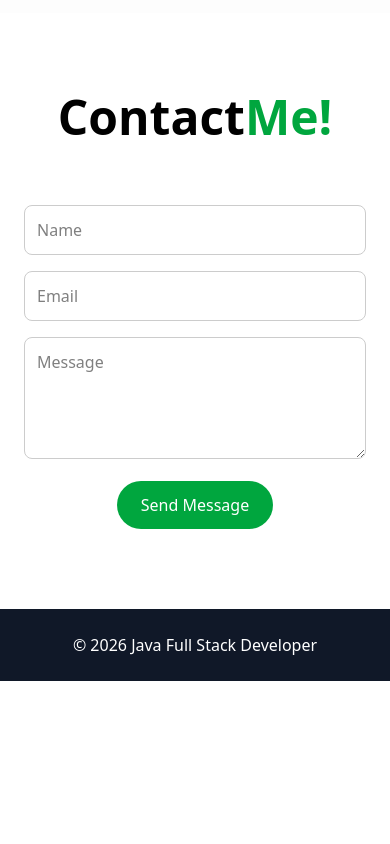
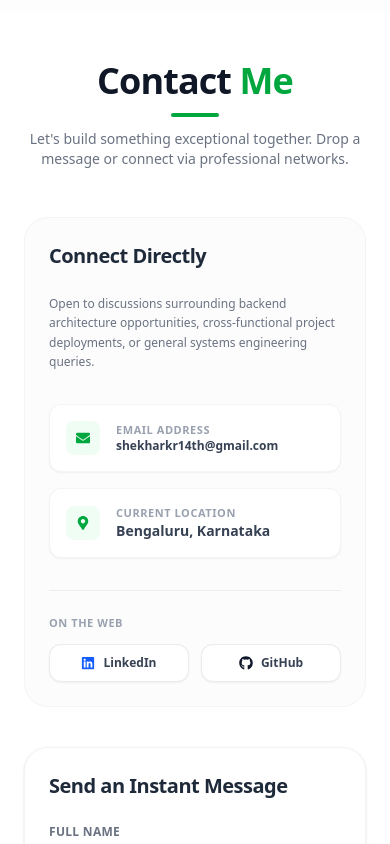
Before and after one commit to Shekharkumar07/Portfolio, a React (Vite) app: page /contact in a window 390 px wide. Shown: the part 6020-6864 px from the top of the page. Before the commit the page ends 6701 px from the top, so only its background shows below. Built offline with nearby package versions, Linux system fonts and the light colour scheme.

Commit message:
Enhance Contact component with form handling
Added state management for form inputs and submission handling. Updated the layout and structure of the contact form.

```diff
--- a/src/components/Contact.jsx
+++ b/src/components/Contact.jsx
@@ -1,37 +1,177 @@
-import React from "react";
+import React, { useState } from "react";
+import {
+  FaEnvelope,
+  FaLinkedin,
+  FaGithub,
+  FaMapMarkerAlt,
+  FaPaperPlane
+} from "react-icons/fa";
+
 export default function Contact() {
+  const [formData, setFormData] = useState({
+    name: "",
+    email: "",
+    message: ""
+  });
+
+  const handleChange = (e) => {
+    setFormData({
+      ...formData,
+      [e.target.name]: e.target.value
+    });
+  };
+
+  const handleSubmit = (e) => {
+    e.preventDefault();
+    // Connect your favorite backend handler or email service here (e.g., EmailJS, Formspree, or local API)
+    console.log("Form Submitted Successfully:", formData);
+    alert("Thank you for reaching out! I will get back to you as soon as possible.");
+    setFormData({ name: "", email: "", message: "" });
+  };
+
   return (
-    <section id="contact" className="py-20 text-center">
-     <h2 className="text-5xl font-bold text-center mb-16">
-        Contact<span className="text-green-600">Me!</span>
+    <section id="contact" className="pt-12 pb-16 bg-white">
+      <div className="max-w-6xl mx-auto px-6">
+
+        {/* ================= HEADER SECTION ================= */}
+        <div className="text-center mb-12">
+          <h2 className="text-4xl font-extrabold text-gray-900 tracking-tight">
+            Contact <span className="text-green-600">Me</span>
           </h2>
+          <div className="w-12 h-1 bg-green-600 mx-auto mt-3 rounded-full"></div>
+          <p className="text-gray-500 text-sm mt-3 max-w-md mx-auto">
+            Let's build something exceptional together. Drop a message or connect via professional networks.
+          </p>
+        </div>
 
-      <form className="max-w-xl mx-auto space-y-4 px-6">
+        {/* ================= TWO-COLUMN SYMMETRIC GRID ================= */}
+        <div className="grid lg:grid-cols-5 gap-10 items-stretch max-w-5xl mx-auto">
+
+          {/* LEFT SIDEBAR: DIRECT DIRECTORIES & CHANNELS (2/5 Width) */}
+          <div className="lg:col-span-2 bg-gray-50/50 rounded-3xl p-6 md:p-8 border border-gray-100 flex flex-col justify-between">
+            <div className="space-y-6">
+              <h3 className="text-xl font-bold text-gray-800 tracking-tight">
+                Connect Directly
+              </h3>
+              <p className="text-gray-500 text-xs leading-relaxed">
+                Open to discussions surrounding backend architecture opportunities, cross-functional project deployments, or general systems engineering queries.
+              </p>
+
+              <div className="space-y-4 pt-2">
+                {/* Email Channel */}
+                <a
+                  href="mailto:shekharkr14th@gmail.com"
+                  className="flex items-center space-x-4 bg-white p-4 rounded-xl border border-gray-100 shadow-xs hover:border-green-500/30 transition group"
+                >
+                  <span className="text-green-600 bg-green-50 p-2.5 rounded-lg text-sm transition group-hover:bg-green-600 group-hover:text-white">
+                    <FaEnvelope />
+                  </span>
+                  <div>
+                    <h4 className="text-[11px] font-bold text-gray-400 uppercase tracking-wider">Email Address</h4>
+                    <p className="text-gray-700 font-semibold text-xs sm:text-sm">shekharkr14th@gmail.com</p>
+                  </div>
+                </a>
+
+                {/* Location Channel */}
+                <div className="flex items-center space-x-4 bg-white p-4 rounded-xl border border-gray-100 shadow-xs">
+                  <span className="text-green-600 bg-green-50 p-2.5 rounded-lg text-sm">
+                    <FaMapMarkerAlt />
+                  </span>
+                  <div>
+                    <h4 className="text-[11px] font-bold text-gray-400 uppercase tracking-wider">Current Location</h4>
+                    <p className="text-gray-700 font-semibold text-sm">Bengaluru, Karnataka</p>
+                  </div>
+                </div>
+              </div>
+            </div>
+
+            {/* Social Anchor Pillars */}
+            <div className="mt-8 lg:mt-0 border-t border-gray-200/60 pt-6">
+              <span className="text-[11px] font-bold text-gray-400 uppercase tracking-wider block mb-3">On the Web</span>
+              <div className="flex gap-3">
+                <a
+                  href="https://linkedin.com/in/shekharkumar14"
+                  target="_blank"
+                  rel="noopener noreferrer"
+                  className="flex-1 flex items-center justify-center gap-2 bg-white text-gray-700 font-semibold text-xs py-2.5 px-4 rounded-xl border border-gray-200/80 hover:bg-slate-50 transition shadow-xs"
+                >
+                  <FaLinkedin className="text-blue-600 text-sm" /> LinkedIn
+                </a>
+                <a
+                  href="https://github.com/Shekharkumar07"
+                  target="_blank"
+                  rel="noopener noreferrer"
+                  className="flex-1 flex items-center justify-center gap-2 bg-white text-gray-700 font-semibold text-xs py-2.5 px-4 rounded-xl border border-gray-200/80 hover:bg-slate-50 transition shadow-xs"
+                >
+                  <FaGithub className="text-slate-900 text-sm" /> GitHub
+                </a>
+              </div>
+            </div>
+
+          </div>
+
+          {/* RIGHT SIDEBAR: HIGHLY REFINE INTEGRATED FORM (3/5 Width) */}
+          <div className="lg:col-span-3 bg-white border border-gray-100 rounded-3xl p-6 md:p-8 shadow-sm">
+            <h3 className="text-xl font-bold text-gray-800 tracking-tight mb-6">
+              Send an Instant Message
+            </h3>
+
+            <form onSubmit={handleSubmit} className="space-y-4">
+              {/* Name Input Field */}
+              <div>
+                <label className="text-xs font-bold text-gray-500 block mb-1.5 uppercase tracking-wide">Full Name</label>
                 <input
                   type="text"
-          placeholder="Name"
-          className="w-full border border-[#ccc] p-3 rounded-lg
-          outline-none focus:ring-2 focus:ring-green-600 transition"
+                  name="name"
+                  value={formData.name}
+                  onChange={handleChange}
+                  required
+                  placeholder="John Doe"
+                  className="w-full bg-gray-50/50 border border-gray-200 rounded-xl px-4 py-2.5 text-sm focus:outline-hidden focus:border-green-600 focus:bg-white transition"
                 />
+              </div>
 
+              {/* Email Input Field */}
+              <div>
+                <label className="text-xs font-bold text-gray-500 block mb-1.5 uppercase tracking-wide">Email Address</label>
                 <input
                   type="email"
-          placeholder="Email"
-          className="w-full border border-[#ccc] p-3 rounded-lg
-          outline-none focus:ring-2 focus:ring-green-600 transition"
+                  name="email"
+                  value={formData.email}
+                  onChange={handleChange}
+                  required
+                  placeholder="johndoe@example.com"
+                  className="w-full bg-gray-50/50 border border-gray-200 rounded-xl px-4 py-2.5 text-sm focus:outline-hidden focus:border-green-600 focus:bg-white transition"
                 />
+              </div>
 
+              {/* Message Textarea Field */}
+              <div>
+                <label className="text-xs font-bold text-gray-500 block mb-1.5 uppercase tracking-wide">Your Message</label>
                 <textarea
-          placeholder="Message"
+                  name="message"
+                  value={formData.message}
+                  onChange={handleChange}
+                  required
                   rows="4"
-          className="w-full border border-[#ccc] p-3 rounded-lg
-          outline-none focus:ring-2 focus:ring-green-600 transition"
-        />
+                  placeholder="Hi Shekhar, let's talk about backend integrations..."
+                  className="w-full bg-gray-50/50 border border-gray-200 rounded-xl px-4 py-2.5 text-sm focus:outline-hidden focus:border-green-600 focus:bg-white transition resize-none"
+                ></textarea>
+              </div>
 
-        <button className="bg-green-600 cursor-pointer hover:bg-black transition text-white px-6 py-3 rounded-full">
-          Send Message
+              {/* Submission Button */}
+              <button
+                type="submit"
+                className="w-full mt-2 flex items-center justify-center gap-2 bg-green-600 text-white text-xs font-bold px-6 py-3 rounded-xl hover:bg-green-700 transition shadow-sm tracking-wider uppercase cursor-pointer"
+              >
+                <FaPaperPlane className="text-[10px]" /> Send Message
               </button>
             </form>
+          </div>
+
+        </div>
+
+      </div>
     </section>
   );
 }
```
Lines whose indentation alone changed are shown as unchanged.
